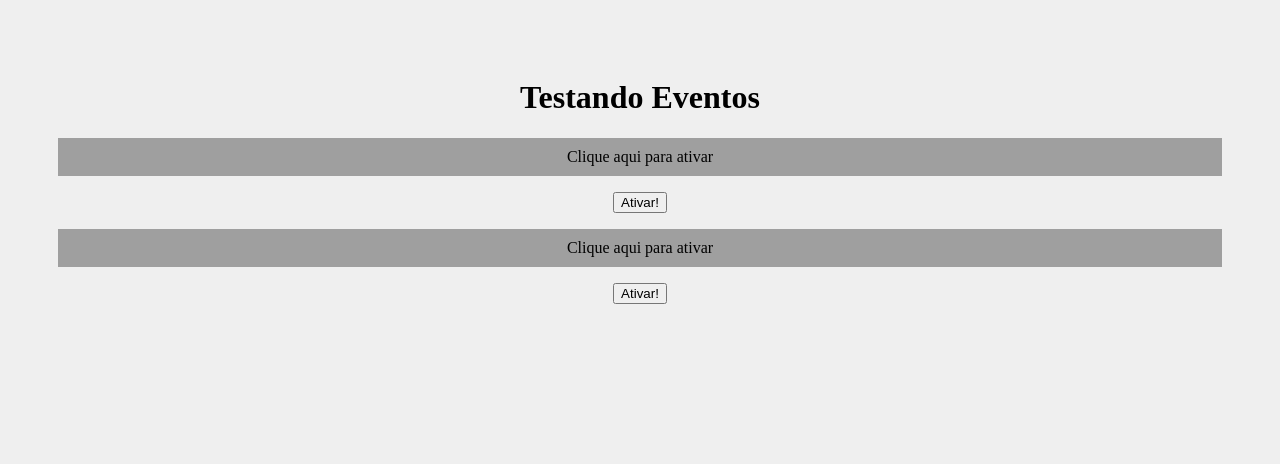
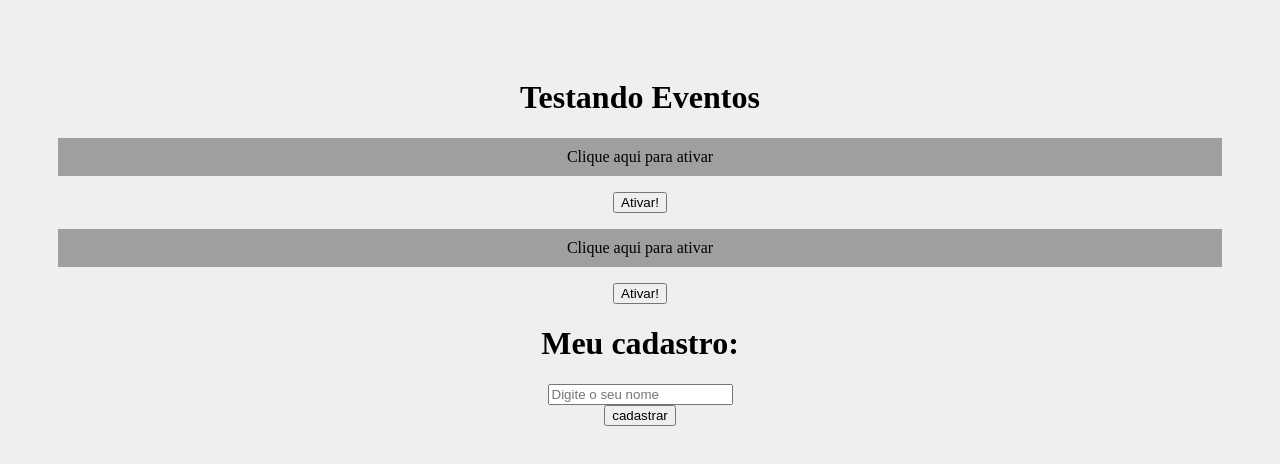
Before and after one commit to Fell1p/hora_de_codar, a React (Create React App) app: page / in a window 1280 px wide. Shown: the top 464 px of the page. Built offline with nearby package versions, Linux system fonts and the light colour scheme.

Commit message:
Utilizando form no React

```diff
--- a/src/App.js
+++ b/src/App.js
@@ -2,6 +2,7 @@
 
 import './App.css';
 import Evento from './components/Eventos'
+import Form from './components/Form';
 
 function App() { //Componente responsavel pela reindenização dos componentes que compoem a aplicação
 
@@ -11,6 +12,7 @@
       <h1>Testando Eventos</h1>
       <Evento numero = '1' />
       <Evento numero = '2' />
+      <Form />
     </div>
   );
 }
--- /dev/null
+++ b/src/components/Form.js
@@ -0,0 +1,21 @@
+export default function Form(){
+
+    function cadastrarUsuario(e){
+        e.preventDefault()
+        console.log("cadastrou")
+    }
+
+    return (
+        <div>
+            <h1>Meu cadastro: </h1>
+            <form onSubmit={cadastrarUsuario}>
+                <div>
+                    <input type="text" placeholder="Digite o seu nome" />
+                </div>
+                <div>
+                    <input type="submit" value="cadastrar" />
+                </div>
+            </form>
+        </div>
+    )
+}
```
